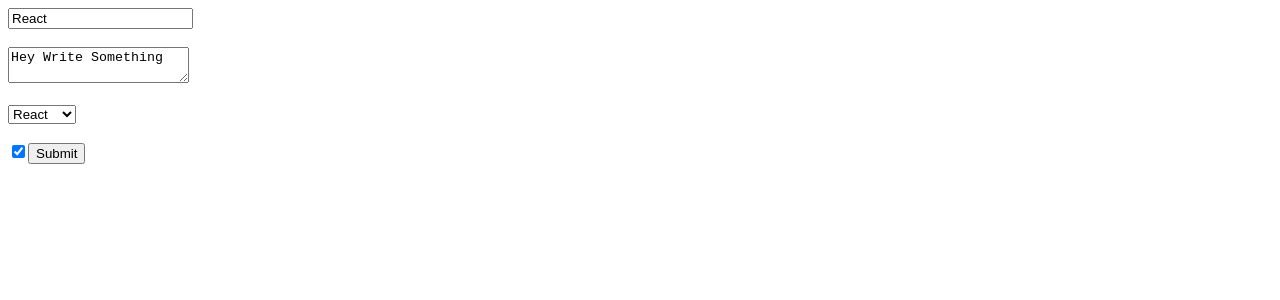
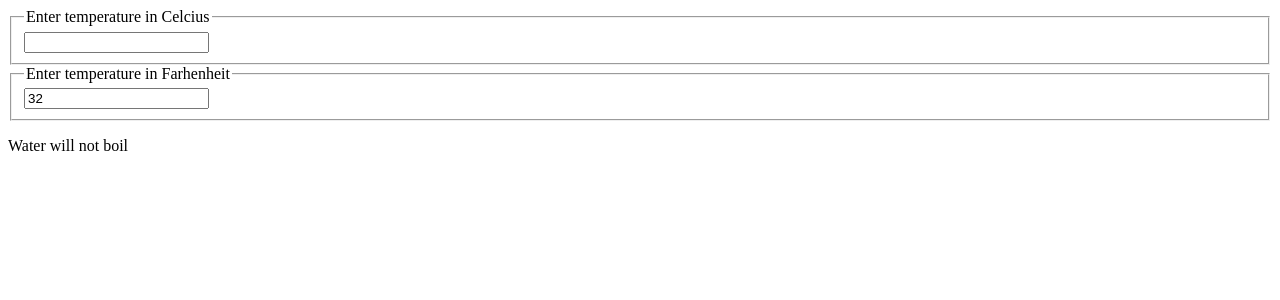
Before and after one commit to AbidAhmed2018831062/myreact, a React (Create React App) app: page / in a window 1280 px wide. Shown: the top 300 px of the page. Built offline with nearby package versions, Linux system fonts and the light colour scheme.

Commit message:
State Lifting

```diff
--- a/src/App.js
+++ b/src/App.js
@@ -1,8 +1,8 @@
-import Form from "./form";
+import Calculator from "./Calculator";
 function App() {
  // const list=[1,2,3]
   return (
-    <div><Form/></div>
+    <div><Calculator/></div>
     );
 
 }
--- /dev/null
+++ b/src/Boiling.js
@@ -0,0 +1,6 @@
+export default function Boiling({temp})
+{
+    return (
+        temp>=100?<p>Water Will Boil</p>:<p>Water will not boil</p>
+    )
+}
--- /dev/null
+++ b/src/Calculator.js
@@ -0,0 +1,31 @@
+import React from 'react';
+import Boiling from './Boiling';
+import { converToCel, converToFar } from './lib/convert';
+import Temp from './Temperature';
+export default class Calculator extends React.Component{
+state={
+    temp:'',
+    scale:'c'
+}
+handleChange=(e,scale)=>{
+    console.log(e.target.value);
+    this.setState({
+        temp:e.target.value,
+        scale
+    })
+}
+
+ render()
+ {
+     const {temp,scale}=this.state;
+     const celcius=scale==='f'? converToCel(temp): temp;
+     const far=scale==='c'? converToFar(temp): temp;
+     return (
+         <div>
+          <Temp temp={celcius} scale="c" tempHandle={this.handleChange}/>
+          <Temp temp={far} scale="f" tempHandle={this.handleChange}/>
+          <Boiling temp={celcius}/>
+         </div>
+     )
+ }
+}
--- /dev/null
+++ b/src/Temperature.js
@@ -0,0 +1,9 @@
+export default function Temp({temp,scale,tempHandle})
+{
+    return (
+        <fieldset>
+            <legend>Enter temperature in {scale==='c'?"Celcius":"Farhenheit"}</legend>
+            <input type="text" value={temp} onChange={(e)=>tempHandle(e,scale)}></input>
+             </fieldset>
+    )
+}
--- /dev/null
+++ b/src/lib/convert.js
@@ -0,0 +1,11 @@
+export function converToCel(temp)
+{
+    if(isNaN(temp))
+    return 0;
+    return (temp-32)*5/9;
+}
+export function converToFar(temp)
+{ if(isNaN(temp))
+    return 0;
+    return (temp*9/5)+32;
+}
```
